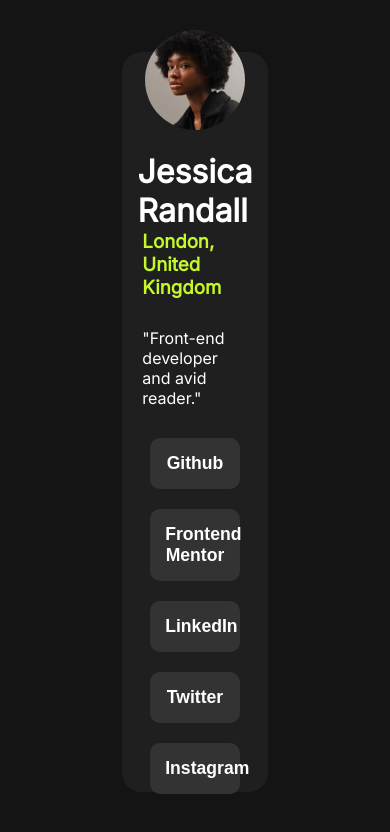
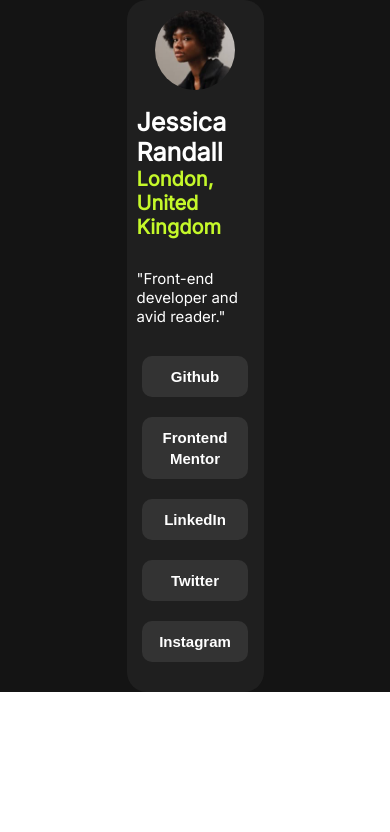
Before and after one commit to Puja2004g/Front-end-practice-pages, a plain HTML site: page Social links profile/index.html in a window 390 px wide. Drawn offline with Linux system fonts and the light colour scheme.

Commit message:
Update style.css

```diff
--- a/Social links profile/style.css
+++ b/Social links profile/style.css
@@ -66,7 +66,7 @@ body {
 
 
 @media (max-width: 376px) {
-    .container{
+    .container {
         height: fit-content;
     }
 
@@ -85,11 +85,11 @@ body {
         font-size: 25px;
     }
 
-    .content h3{
+    .content h3 {
         font-size: 20px;
     }
 
-    .content p{
+    .content p {
         font-size: 15px;
     }
 
@@ -98,8 +98,47 @@ body {
         padding: 10px;
     }
 
-    .content button a{
+    .content button a {
         font-size: 15px;
     }
 
 }
+
+@media (max-width: 1000px) {
+    .container {
+        height: fit-content;
+    }
+
+    .content {
+        width: 30%;
+        padding: 10px;
+    }
+
+    .content img {
+        width: 80px;
+        height: 80px;
+        max-width: 100%;
+    }
+
+    .content h1 {
+        font-size: 25px;
+    }
+
+    .content h3 {
+        font-size: 20px;
+    }
+
+    .content p {
+        font-size: 15px;
+    }
+
+    .content button {
+        width: 90%;
+        padding: 10px;
+    }
+
+    .content button a {
+        font-size: 15px;
+    }
+
+}
```
Lines whose indentation alone changed are shown as unchanged.
